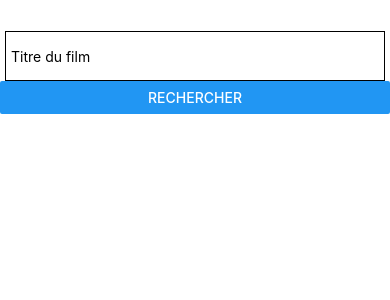
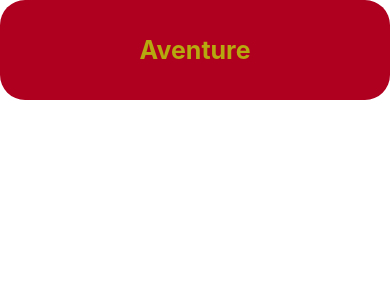
Before and after one commit to HugoHL1/film-master, a React Native app: screen / in a window 390 px wide. Shown: the top 300 px of the page. Built offline with nearby package versions, Linux system fonts and the light colour scheme; grey boxes are pictures that could not be loaded.

Commit message:
Update App.js

```diff
--- a/App.js
+++ b/App.js
@@ -1,8 +1,9 @@
 import React from 'react';
-import Search from "./src/components/Search";
+import Search from './src/components/Search';
+import Section from './src/components/Section';
 
 export default function App() {
   return (
-      <Search />
+      <Section />
   );
 }
```
